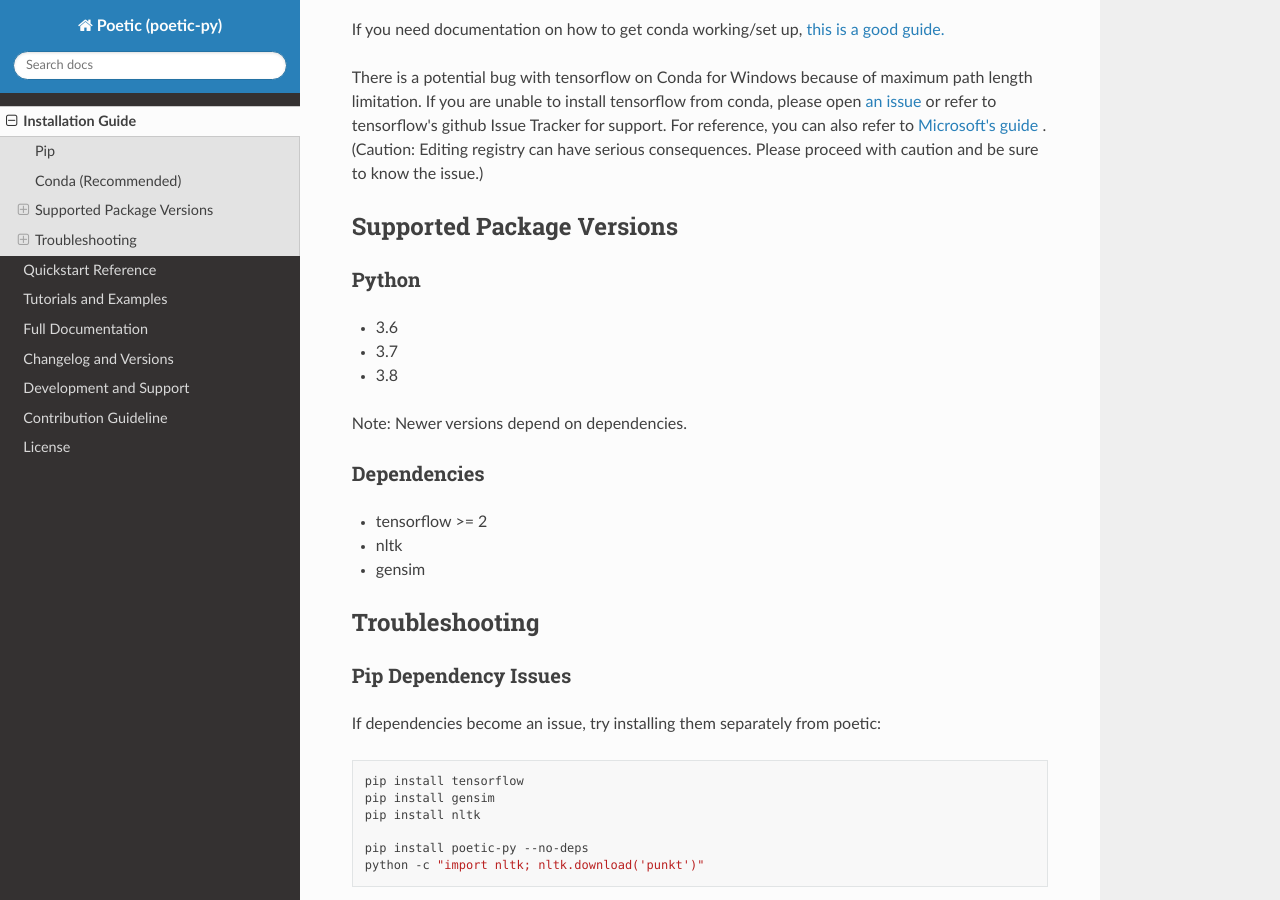
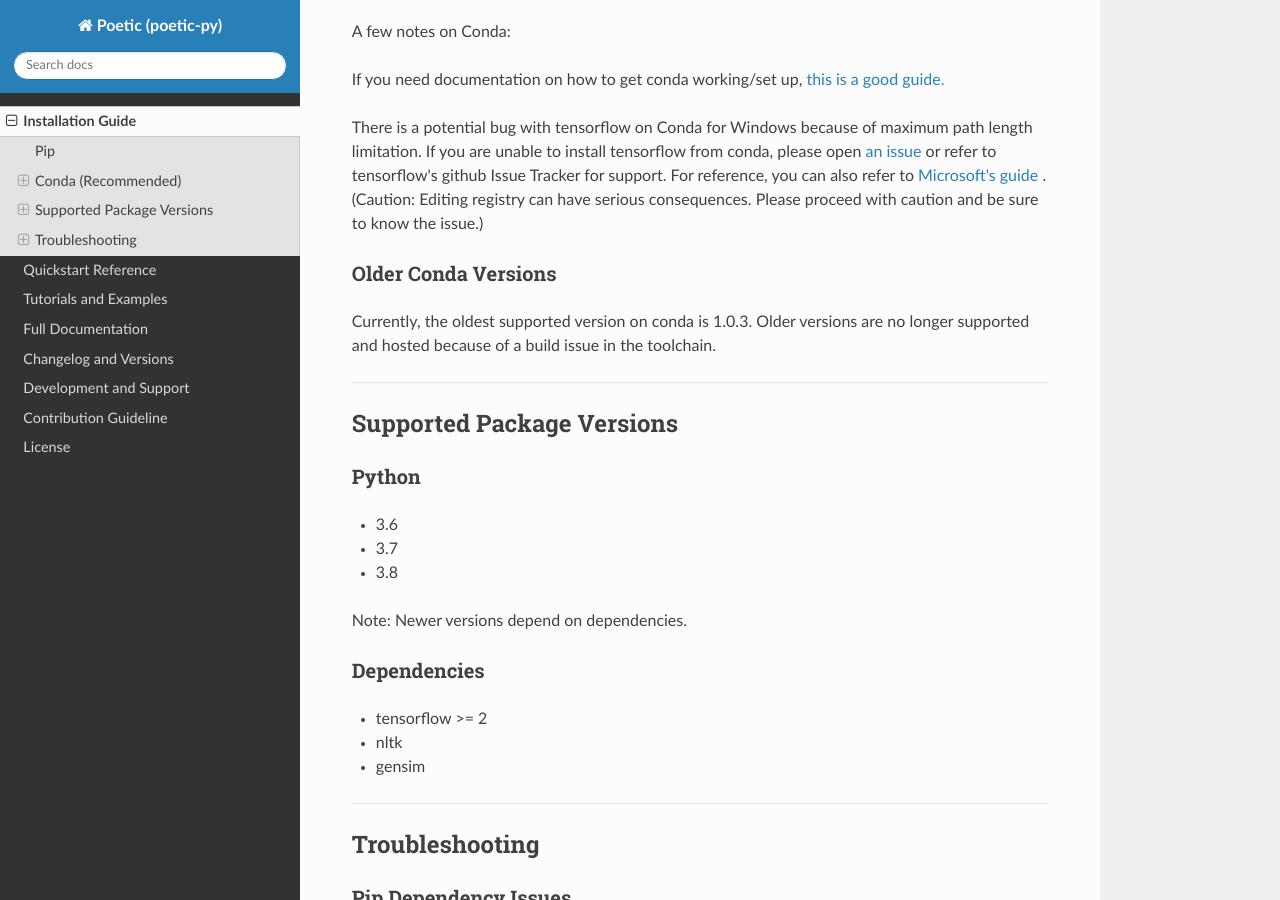
Before and after one commit to kevin931/poetic, a Sphinx documentation site: the page built from docs/source/usage/Installation.rst, in a window 1280 px wide and 900 px high, scrolled down 663 px. Built offline with Sphinx 7.4.7 and the Read the Docs theme 2.0.0, drawn with Linux system fonts in a browser that asks for light colours.

Commit message:
Added conda version notice and section separator.
This change notices that versions older than 1.0.3 are no longer supported on conda. Section separators are added for visual clarity.

```diff
--- a/docs/source/usage/Installation.rst
+++ b/docs/source/usage/Installation.rst
@@ -3,6 +3,8 @@
 ===================
 
 Welcome to Poetic (poetic-py on PyPi). Please see below for installation details.
+
+---------------------
 
 ****
 Pip
@@ -16,6 +18,8 @@
     python -c "import nltk; nltk.download('punkt')"
 
 The usage of ``virtualenv`` is also recommended over system-wide installation.
+
+---------------------
 
 ********************
 Conda (Recommended)
@@ -41,6 +45,13 @@
 . (Caution: Editing registry can have serious consequences. Please proceed with caution and
 be sure to know the issue.)
 
+Older Conda Versions
+---------------------
+Currently, the oldest supported version on conda is 1.0.3. Older versions are no longer supported
+and hosted because of a build issue in the toolchain.
+
+---------------------
+
 **************************
 Supported Package Versions
 **************************
@@ -59,6 +70,7 @@
 * nltk
 * gensim
 
+---------------------
 
 **************************
 Troubleshooting
```
